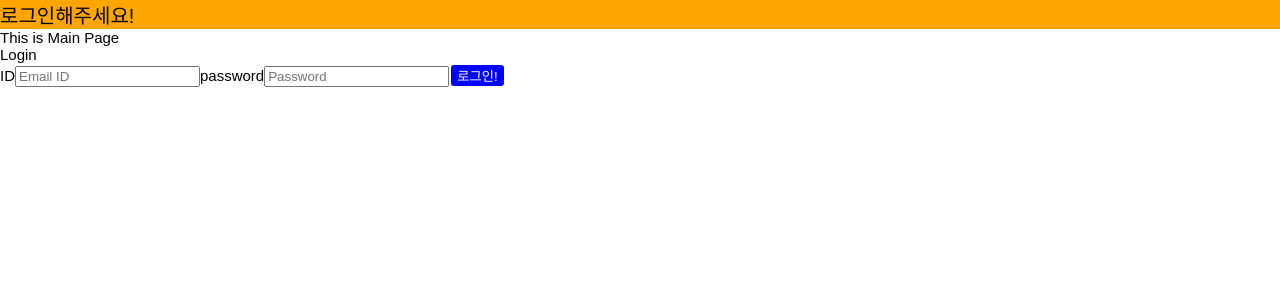
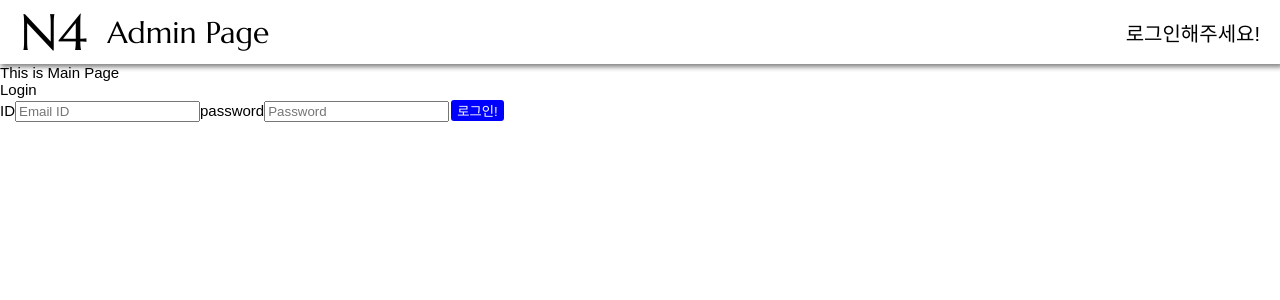
Before and after one commit to shopping-mall-Frontend/AdminPage, a React (Create React App) app: page /admin/login in a window 1280 px wide. Shown: the top 300 px of the page. Built offline with nearby package versions, Linux system fonts and the light colour scheme.

Commit message:
feat: 로그인 페이지 연결 형태 수정

```diff
--- a/src/components/Header.js
+++ b/src/components/Header.js
@@ -1,13 +1,59 @@
 import React from 'react';
 import styled from 'styled-components';
+import { auth } from '../utils/useAPI';
+
+const Header = ({ user }) => {
+  const handleLogout = async () => {
+    localStorage.removeItem('accessToken');
+    await auth('logout');
+    window.location.reload();
+  };
+  return (
+    <Container>
+      <div className="logo">
+        <h1>N4</h1>
+        <p> Admin Page</p>
+      </div>
+      {user ? (
+        <div>
+          <span
+            className="material-symbols-outlined"
+            onClick={() => {
+              handleLogout();
+            }}
+          >
+            logout
+          </span>
+        </div>
+      ) : (
+        <p>로그인해주세요!</p>
+      )}
+    </Container>
+  );
+};
 
 const Container = styled.div`
   font-size: 20px;
-  background-color: orange;
+  display: flex;
+  align-items: center;
+  justify-content: space-between;
+  padding: 0px 20px;
+  .logo {
+    display: flex;
+    align-items: center;
+    font-family: 'Marcellus', serif;
+    text-decoration: none;
+    font-size: 3.2rem;
+    margin-right: 20px;
+    p {
+      padding-left: 20px;
+      font-size: 30px;
+    }
+  }
+  span {
+    cursor: pointer;
+  }
+  box-shadow: 2px 2px 5px 1px gray;
 `;
 
-const Header = ({ user }) => {
-  return <Container>{user ? <p></p> : <p>로그인해주세요!</p>}</Container>;
-};
-
 export { Header };
--- a/src/components/Login.js
+++ b/src/components/Login.js
@@ -25,12 +25,12 @@ const Login = (props) => {
   // react hook form 사용해보기(렌더링 비용 최소화)
   const { register, handleSubmit } = useForm();
   const onSubmit = async (data) => {
-    const { accessToken, user } = await signIn(data);
+    const { user } = await signIn(data);
+    console.log(user);
     setLoginInfo(data);
     if (!user) {
       alert('이메일 혹은 비밀번호가 일치하지 않습니다.');
-    } else {
-      sessionStorage.setItem('accessToken', accessToken);
+    } else if (user.displayName) {
       alert(`hello, ${user.displayName}!!`);
       history('/admin');
     }
@@ -41,17 +41,9 @@ const Login = (props) => {
       Login
       <LoginForm onSubmit={handleSubmit(onSubmit)}>
         ID
-        <input
-          type="email"
-          placeholder="Email ID"
-          {...register('email', { required: true })}
-        />
+        <input type="email" placeholder="Email ID" {...register('email', { required: true })} />
         password
-        <input
-          type="password"
-          placeholder="Password"
-          {...register('password', { required: true })}
-        />
+        <input type="password" placeholder="Password" {...register('password', { required: true })} />
         <button>로그인!</button>
       </LoginForm>
     </Container>
--- a/src/pages/LoginPage.js
+++ b/src/pages/LoginPage.js
@@ -17,7 +17,7 @@ const LoginPage = () => {
     const authUser = async () => {
       const userInfo = await auth();
       setUser(userInfo);
-      if (userInfo) {
+      if (userInfo.displayName) {
         history('/admin');
       }
     };
@@ -29,7 +29,7 @@ const LoginPage = () => {
     <Container>
       <Header user={user} />
       This is Main Page
-      {user ? (
+      {user.displayName ? (
         <div>
           <p> 현재 사용자: {user.displayName} </p>
           <button
```
